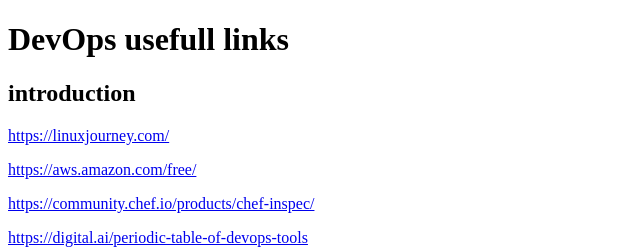
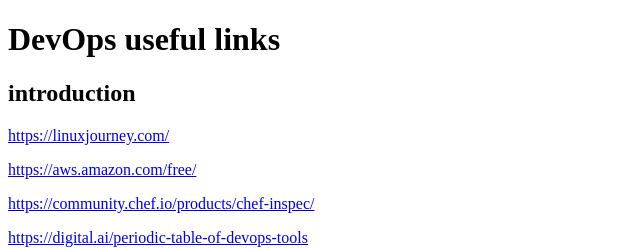
Before and after one commit to lldpwr/WebShell, a plain HTML site: page site/www/index.html in a window 1280 px wide. Shown: the top 249 px of the page, 0-640 px from the left. Drawn offline with Linux system fonts and the light colour scheme.

```diff
--- a/site/www/index.html
+++ b/site/www/index.html
@@ -6,7 +6,7 @@
     <title>DevOps</title>
 </head>
 <body>
-    <h1>DevOps usefull links</h1>
+    <h1>DevOps useful links</h1>
 <h2>introduction</h2>
 <p><a href="https://linuxjourney.com/">https://linuxjourney.com/</a></p>
 <p><a href="https://aws.amazon.com/free/">https://aws.amazon.com/free/</a></p>
```
Also changed, not shown: 3 other files.
